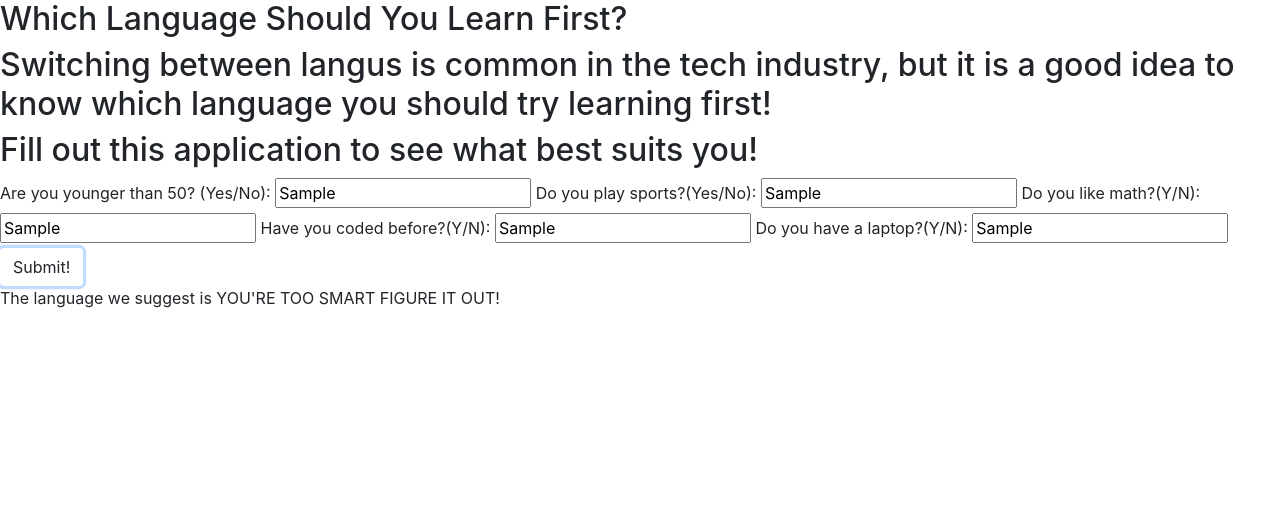
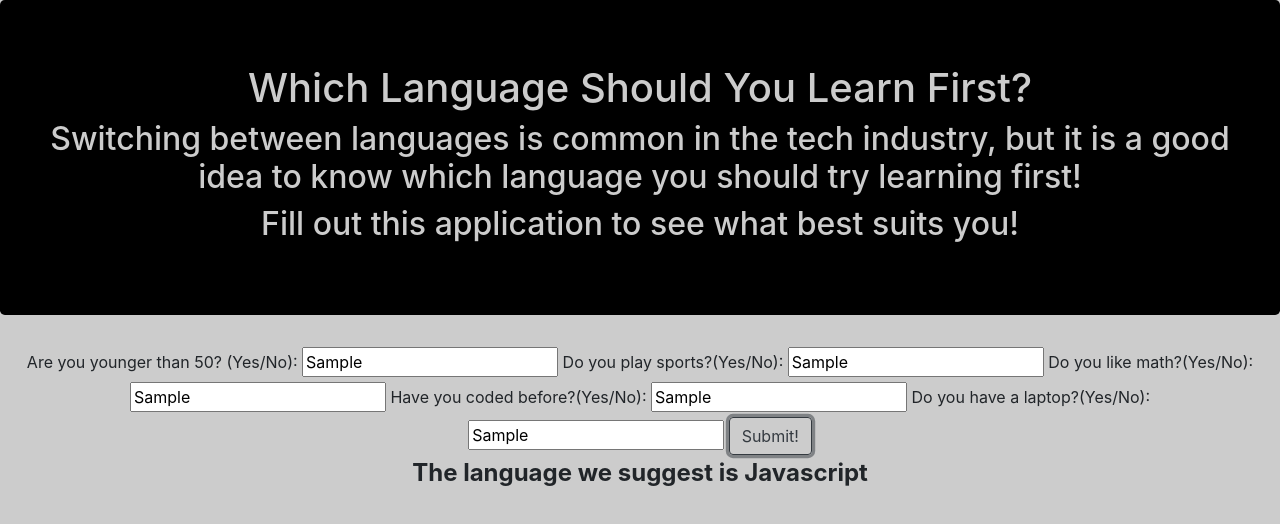
Before and after one commit to KevinFunez5/languagesuggest, a plain HTML site: page index.html in a window 1280 px wide. Both pictures are taken after typing "Sample", "Sample", "Sample", "Sample", "Sample" into the empty fields and a click on the button "Submit!". Drawn offline with Linux system fonts and the light colour scheme.

Commit message:
add background color

```diff
--- a/css/styles.css
+++ b/css/styles.css
@@ -1,3 +1,17 @@
 #suggestion {
   display: none;
+  text-align: center;
+  font-weight: bold;
+  font-size: x-large;
 }
+body {
+  background-color: #cccccc;
+}
+.jumbotron {
+  text-align: center;
+  background-color: black;
+  color: #cccccc;
+}
+#language-picker {
+  text-align: center;
+}
--- a/index.html
+++ b/index.html
@@ -8,9 +8,11 @@
   <title>Language Application</title>
 </head>
 <body>
-  <h2>Which Language Should You Learn First?</h2>
-  <h2>Switching between langus is common in the tech industry, but it is a good idea to know which language you should try learning first!</h2>
-  <h2>Fill out this application to see what best suits you!</h2>
+  <div class="jumbotron">
+    <h1>Which Language Should You Learn First?</h1>
+    <h2>Switching between languages is common in the tech industry, but it is a good idea to know which language you should try learning first!</h2>
+    <h2>Fill out this application to see what best suits you!</h2>
+  </div>
   <form id="language-picker">
     <label for="age">Are you younger than 50? (Yes/No):</label>
     <input id="age" type="text">
@@ -18,16 +20,16 @@
     <label for="sport">Do you play sports?(Yes/No):</label>
     <input id="sport" type="text">
 
-    <label for="math">Do you like math?(Y/N):</label>
+    <label for="math">Do you like math?(Yes/No):</label>
     <input id="math" type="text">
 
-    <label for="code">Have you coded before?(Y/N):</label>
+    <label for="code">Have you coded before?(Yes/No):</label>
     <input id="code" type="text">
 
-    <label for="laptop">Do you have a laptop?(Y/N):</label>
+    <label for="laptop">Do you have a laptop?(Yes/No):</label>
     <input id="laptop" type="text">
 
-    <button type="submit" class="btn">Submit!</button>
+    <button type="submit" class="btn btn-outline-dark">Submit!</button>
   </form>
   <div id="suggestion">
     <p>The language we suggest is <span id="answer"></span></p>
--- a/js/scripts.js
+++ b/js/scripts.js
@@ -7,15 +7,15 @@ $(document).ready(function() {
     const laptopInput = $("input#laptop").val();
 
     let result;
-    if (ageInput === "Y" && laptopInput === "Y") {
+    if (ageInput === "Yes", "yes", "Y", "y" && laptopInput === "Yes", "yes", "Y", "y" ) {
       result = "Javascript"
-    } else if (ageInput === "N" && sportInput === "Y") {
+    } else if (ageInput === "No", "no", "Y", "n" && sportInput === "Yes", "yes", "Y", "y" ) {
       result = "Python"
-    } else if (laptopInput === "Y" && codeInput === "Y") {
+    } else if (laptopInput === "Yes", "yes", "Y", "y"  && codeInput === "Yes", "yes", "Y", "y" ) {
       result = "C#"
-    } else if (mathInput === "N" && ageInput === "Y") {
+    } else if (mathInput === "No", "no", "Y", "n" && ageInput === "Yes", "yes", "Y", "y" ) {
       result = "Ruby"
-    } else if (sportInput === "N" && laptopInput === "N") {
+    } else if (sportInput === "No", "no", "Y", "n" && laptopInput === "No", "no", "Y", "n") {
       result = "Go"
     } else {
       result = "YOU'RE TOO SMART FIGURE IT OUT!"
```
Also changed, not shown: img/google.jpg (added).
